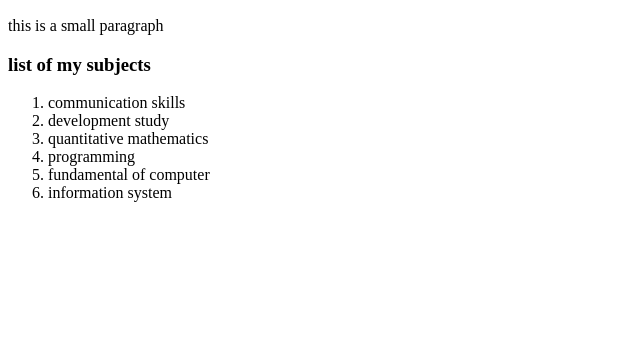
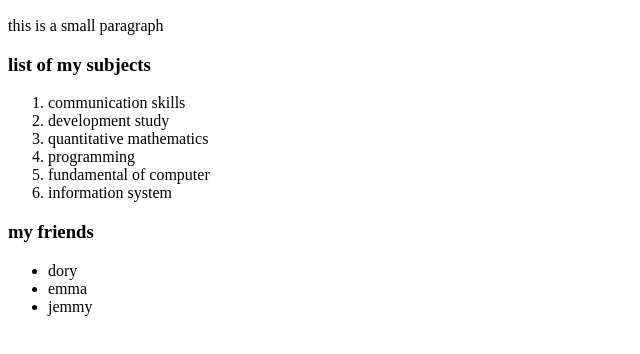
Before and after one commit to princessuzy/lecture-1, a plain HTML site: page index.html in a window 1280 px wide. Shown: the part 110-464 px from the top of the page, without its empty margins (0-640 px from the left). Drawn offline with Linux system fonts and the light colour scheme.

Commit message:
after adding unordered list

```diff
--- a/index.html
+++ b/index.html
@@ -17,5 +17,11 @@
           <li>fundamental of computer</li>
           <li>information system</li>
       </ol>
+      <h3>my friends</h3>
+      <ul>
+          <li>dory</li>
+          <li>emma</li>
+          <li>jemmy</li>
+      </ul>
     </body>
 </html>
```
